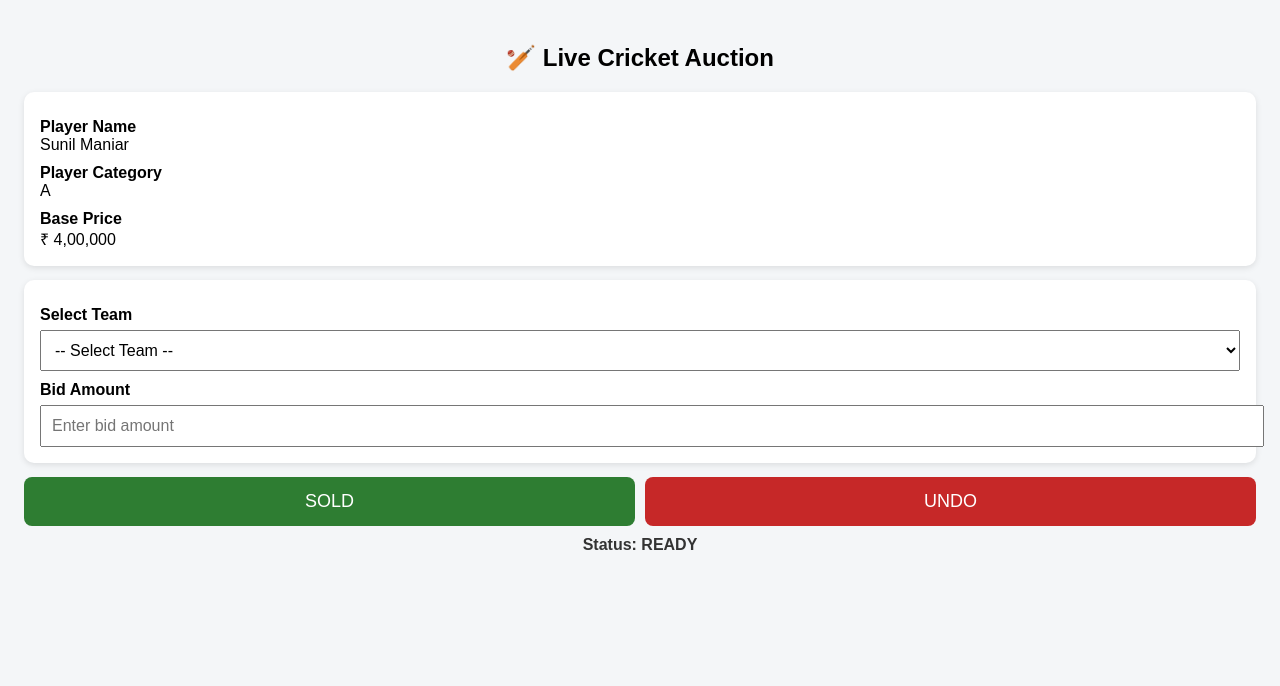
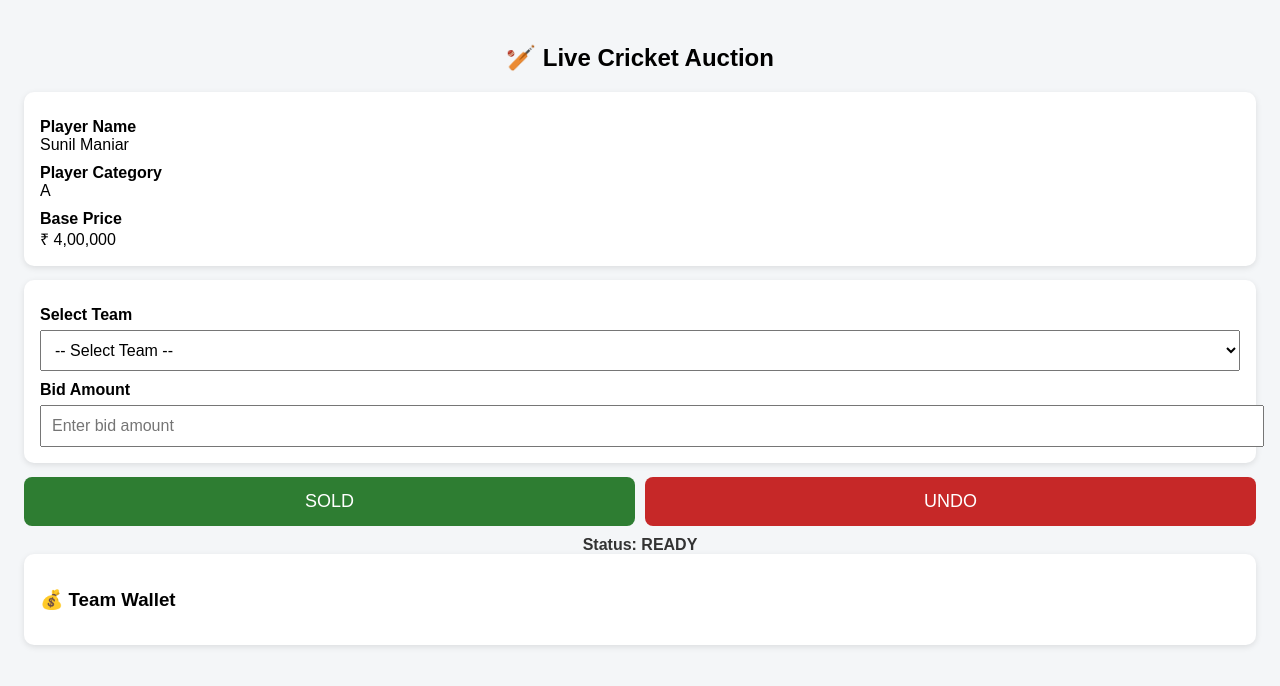
Before and after one commit to pathakapil/cricket-auction-app, a plain HTML site: page index.html in a window 1280 px wide. Drawn offline with Linux system fonts and the light colour scheme.

Commit message:
Update index.html

```diff
--- a/index.html
+++ b/index.html
@@ -47,7 +47,11 @@
   <div class="status" id="statusMsg">
     Status: READY
   </div>
+<div class="card">
+  <h3>💰 Team Wallet</h3>
 
+  <div id="wallets"></div>
+</div>
   <!-- Link JS -->
   <script src="app.js"></script>
 
```
